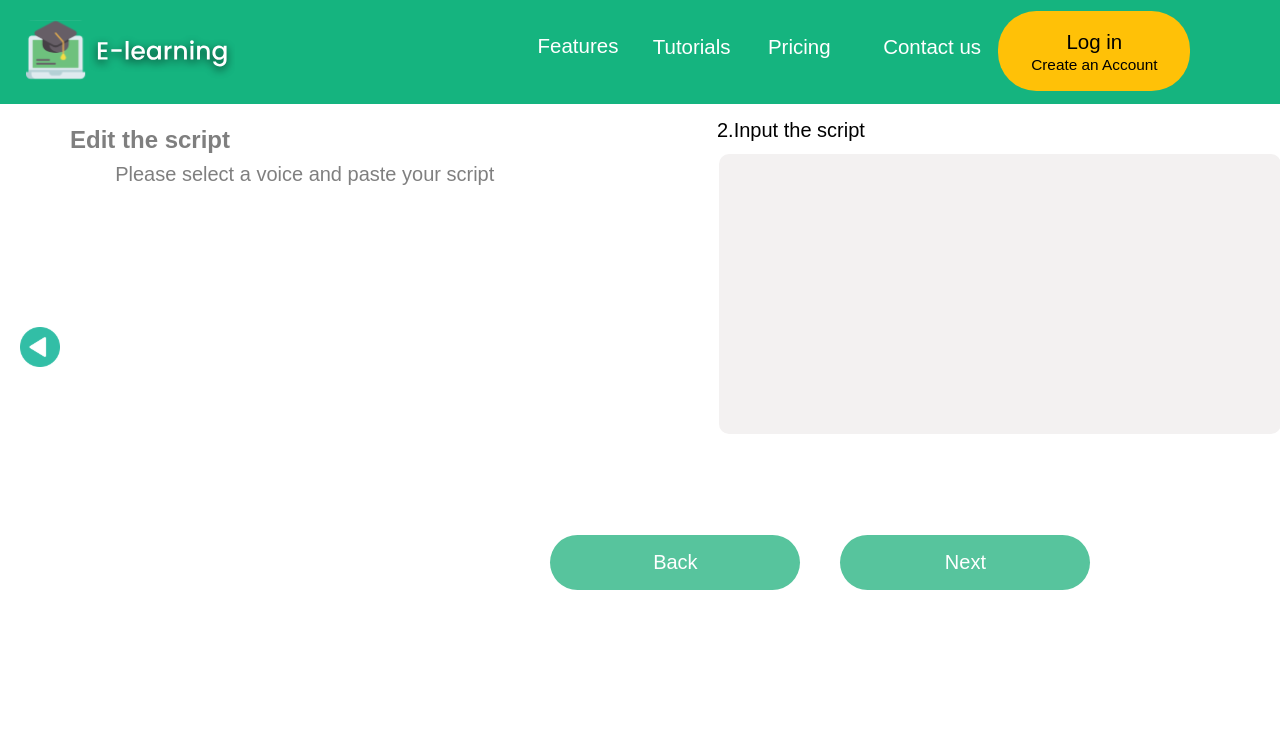
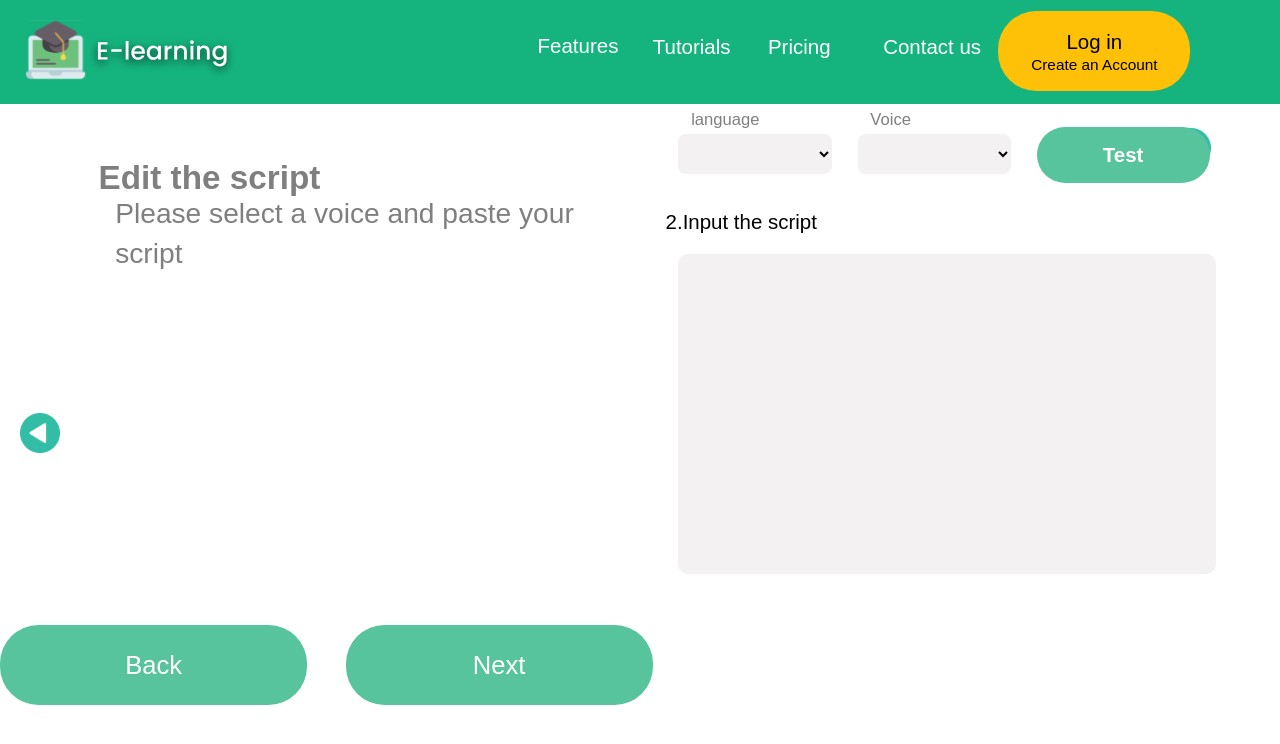
Before and after one commit to wellyhsu/emi_frontend, a Next.js app: page /VE_Edit_PPT in a window 1280 px wide. Shown: the top 744 px of the page. Built offline with nearby package versions, Linux system fonts and the light colour scheme; no server answers.

Commit message:
update(7/12)

```diff
--- a/pages/Log_in.tsx
+++ b/pages/Log_in.tsx
@@ -41,7 +41,7 @@ export default function Home() {
       window.location.replace("/");
     }
 */  // http://34.81.60.252:30031/user/login/
-console.log("URL=",process.env.NEXT_PUBLIC_API_URL + "/" + process.env.NEXT_PUBLIC_API_login);
+console.log("URL=",process.env.NEXT_PUBLIC_API_URL + process.env.NEXT_PUBLIC_API_login);
 
 fetch(process.env.NEXT_PUBLIC_API_URL + process.env.NEXT_PUBLIC_API_login, {
 //    fetch("http://34.81.60.252:30031/api/user/login/", {
--- a/pages/_app.tsx
+++ b/pages/_app.tsx
@@ -59,9 +59,8 @@ export default function App({ Component, pageProps }: AppProps) {
         <Header/>
         <div className={styles._main_block}>
           <Component {...pageProps} />
-
           <div className={styles.editor}>
-              Work | 2022 All Rights Reserved
+            Work | 2022 All Rights Reserved
           </div>
         </div>
     </div>
--- a/styles/Home.module.css
+++ b/styles/Home.module.css
@@ -1,7 +1,10 @@
 ._app_block {
+  display: inline-block;
   position: relative;
+
   height: 100%;
   width: 100%;
+
   margin: 0;
   padding: 0;
 }
@@ -584,6 +587,7 @@ ul.Layerout ul li:hover {
 .Cpart_word{
   width: 65%;
   height: 10em;
+
   font-size: 2vw;
   font-weight: 600;
   font-family: Arial, 微軟正黑體;
@@ -649,7 +653,7 @@ ul.Layerout ul li:hover {
 }
 
 .editor{
-  display: block;
+  display: inline-block;
 
   width: 100%;
   height: 8vh;
@@ -1313,14 +1317,15 @@ ul.Layerout ul li:hover {
 }
 
 .VideoEditor_image{
-  display: block;
-  width: 42vw;
-  height: 28vh;
   display: flex;
+
   justify-content: right;
   align-items: center;
   position: relative;
-  padding: 4rem 0;
+
+  width: 42vw;
+  height: 28vh;
+
   margin-top: 12%;
   margin-bottom: 1em;
 }
@@ -1450,121 +1455,129 @@ ul.Layerout ul li:hover {
 
 /* Create video */
 .Choose_file_type{
-  font-size: 24px;
+  display: inline-block;
+
+  font-size: 2vw;
   font-family: 'Poppins',Arial;
   font-style: normal;
   font-weight: 600;
-  line-height: 28px;
+  line-height: 4vh;
 
   color: rgba(0, 0, 0, 0.5);
 
-  margin-top: 50px;
+  margin-top: 6%;
   margin-left: 120px;
 }
 
+.CMV_upload_PPT_image_block{
+  display: inline-block;
+
+  width: 30vw;
+  height: 60vh;
+
+  margin-top: 10px;
+  margin-left: 14%;
+}
+
 .CMV_upload_PPT_image{
   display: inline-block;
-  width: 312px;
-  height: 245px;
-
-  margin-top: 10px;
-  margin-left: 18%;
+  position: relative;
+
+  width: 30vw;
+  height: 50vh;
+}
+
+.CMV_upload_video_image_block{
+  display: inline-block;
+
+  width: 30vw;
+  height: 60vh;
+
+  margin-left: 13%;
 }
 
 .CMV_upload_video_image{
   display: inline-block;
-  width: 250px;
-  height: 300px;
-
-  margin-left: 16%;
+  position: relative;
+
+  width: 30vw;
+  height: 43vh;
 }
 
 .checkbox{
-  width: 30px;
-  height: 30px;
-  cursor: pointer;
+  width: 2.8vw;
+  height: 2.8vw;
+  cursor: pointer;
+  position: relative;
+  z-index: 1;
 
   border-style: solid;
-  border-width: 5px;
+  border-width: 0.5vw;
   border-radius: 100%;
   border-color: rgba(217, 217, 217, 1);
   background-color: rgba(243, 241, 241, 1);
 
-  margin-right: 10px;
+  margin-right: 1vw;
 }
 
 .select_content_PPT{
   display: block;
-  width: 300px;
-
-  font-size: 20px;
+  width: 30vw;
+
+  font-size: 2vw;
   font-family: 'Poppins', Arial;
   font-style: normal;
   font-weight: 500;
   line-height: 40px;
-
   color: rgba(0, 0, 0, 0.5);
-  margin-top: -60px;
-  padding-left: 30px;
+
+  margin-top: -9vh;
+  padding-left: 4vw;
 }
 
 .select_content_video{
   display: block;
-  width: 300px;
-
-  font-size: 20px;
+  width: 30vw;
+
+  font-size: 2vw;
   font-family: 'Poppins', Arial;
   font-style: normal;
   font-weight: 500;
   line-height: 40px;
 
   color: rgba(0, 0, 0, 0.5);
-  margin-top: -30px;
-  padding-left: 50px;
-}
-
-/*寬度小於1200px時，適用此格式。*/
-@media screen and (max-width: 1200px)
-{
-  .button_block{
-    height: 20vh;
-    display: block;
-    padding-top: 4vh;
-    margin-bottom: 10vh;
-  }
-}
-
-/*寬度大於1200px時，適用此格式。*/
-@media screen and (min-width: 1200px)
-{
-  .button_block{
-    display: block;
-    padding-bottom: 14vh;
-  }
-}
-
+  margin-top: -6vh;
+  padding-left: 6vw;
+}
+
+.button_block{
+  display: inline-block;
+  height: 10vh;
+  width: 100%;
+
+  margin-top: 1vh;
+  margin-bottom: 2vh;
+}
 
 .CMV_Next_button{
-/*  display: inline-block;  */
   float: right;
 
-  width: 250px;
-  height: 55px;
-  cursor: pointer;
-
-  text-align: center;
-  font-size: 20px;
+  width: 18vw;
+  height: 9vh;
+  cursor: pointer;
+
+  text-align: center;
+  font-size: 1.6vw;
   font-family: 'Poppins',Arial;
 
   color: rgba(255, 255, 255, 1);
   background-color: rgba(87, 196, 157, 1);
 
   border: none;
-  border-radius: 40px;
+  border-radius: 3vw;
   border-color: rgba(87, 196, 157, 1);
 
   margin-right: 5vw;
-  margin-bottom: 35px;
 }
 .CMV_Next_button:hover{
   transform: scale(1.05); /*將元素放大1.05倍*/
@@ -1572,25 +1585,25 @@ ul.Layerout ul li:hover {
 
 /* upload teaching material page*/
 .Start_making{
-  font-size: 24px;
+  font-size: 2.6vw;
   font-family: 'Poppins', Arial;
   font-style: normal;
   font-weight: 600;
-  line-height: 40px;
+  line-height: 7vh;
 
   color: rgba(0, 0, 0, 0.5);
 
-  margin-top: 50px;
-  margin-left: 70px;
-  margin-bottom: -40px;
+  margin-top: 10vh;
+  margin-left: 7.7vw;
+  margin-bottom: -6.5vh;
 }
 
 .upload_script{
-  font-size: 20px;
+  font-size: 2.2vw;
   font-family: 'Poppins',Arial;
   font-style: normal;
   font-weight: 500;
-  line-height: 28px;
+  line-height: 5vh;
 
   color: rgba(0, 0, 0, 0.5);
 
@@ -1605,7 +1618,7 @@ ul.Layerout ul li:hover {
   font-family: 'Poppins', Arial;
   font-style: normal;
   font-weight: 500;
-  font-size: 1.6vw;
+  font-size: 2vw;
   line-height: 2vh;
   text-align: center;
 
@@ -1616,60 +1629,65 @@ ul.Layerout ul li:hover {
 .file_Name{
   display: inline-block;
 
-  font-size: 20px;
-  font-family: 'Poppins', Arial;
-  font-style: normal;
-  font-weight: 500;
-  line-height: 28px;
+  font-size: 2.3vw;
+  font-family: 'Poppins', Arial;
+  font-style: normal;
+  font-weight: 500;
+  line-height: 3vh;
 }
 
 .file_input{
   display: inline-block;
-  width: 562px;
-  height: 40px;
-
-  border: none;
-  border-radius: 10px;
+  width: 62vw;
+  height: 7vh;
+
+  font-size: 2vw;
+  font-family: 'Poppins', Arial;
+  font-style: normal;
+  font-weight: 500;
+  line-height: 3vh;
+
+  border: none;
+  border-radius: 1vh;
 
   color: rgba(0, 0, 0, 1);
   background-color: rgba(243, 241, 241, 1);
 
-  margin-left: 10px;
-  padding-left: 10px;
+  margin-left: 1vw;
+  padding-left: 1vw;
 }
 
 .file{
-  height: 30px;
-  display: inline-block;
-
-  font-size: 20px;
-  font-family: 'Poppins', Arial;
-  font-style: normal;
-  font-weight: 500;
-  line-height: 28px;
-
-  margin-top: -250px;
-  margin-left: 28px;
+  display: inline-block;
+
+  font-size: 2.2vw;
+  font-family: 'Poppins', Arial;
+  font-style: normal;
+  font-weight: 500;
+  line-height: 3vh;
+
+  margin-top: -41vh;
+  margin-left: 3vw;
 }
 
 .upload_block{
   display: block;
-  width: 562px;
-  height: 298px;
-  cursor: pointer;
-
-  font-size: 20px;
-  font-family: 'Poppins', Arial;
-  font-style: normal;
-  font-weight: 500;
-  line-height: 28px;
-
-  border: none;
-  border-radius: 10px;
+  width: 62vw;
+  height: 52vh;
+  cursor: pointer;
+
+  font-size: 2.2vw;
+  font-family: 'Poppins', Arial;
+  font-style: normal;
+  font-weight: 500;
+  line-height: 5vh;
+
+  border: none;
+  border-radius: 1vh;
 
   background-color: rgba(243, 241, 241, 1);
-  margin-top: 20px;
-  margin-left: 13px;
+  margin-top: 4vh;
+  margin-left: 1.5vw;
 }
 
 .choose_file {
@@ -1677,8 +1695,13 @@ ul.Layerout ul li:hover {
 }
 
 .upload_image{
-  margin-top: 12%;
-  margin-left: 38%;
+  position: relative;
+  width: 20vw;
+  height: 20vh;
+
+  margin-top: 9vh;
+  margin-left: auto;
+  margin-right: auto;
 }
 
 .upload_file_button_no_script{
@@ -1693,30 +1716,28 @@ ul.Layerout ul li:hover {
   display: inline-block;
   width: 100%;
 
-  margin-top: 5vh;
-  padding-left: 43vw;
-  margin-bottom: 2vh;
+  margin-top: 5.5vh;
+  margin-bottom: 5vh;
 }
 
 .UploadFile_Back_button{
   display: inline-block;
-  width: 250px;
-  height: 55px;
-  cursor: pointer;
-
-  text-align: center;
-  font-size: 20px;
+  width: 24vw;
+  height: 10vh;
+  cursor: pointer;
+
+  text-align: center;
+  font-size: 2vw;
   font-family: 'Poppins',Arial;
 
   color: rgba(255, 255, 255, 1);
   background-color: rgba(87, 196, 157, 1);
 
   border: none;
-  border-radius: 40px;
+  border-radius: 3vw;
   border-color: rgba(87, 196, 157, 1);
 
-  margin-right: 40px;
-  margin-bottom: 50px;
+  margin-right: 3vw;
 }
 .UploadFile_Back_button:hover{
   transform: scale(1.05); /*將元素放大1.05倍*/
@@ -1724,37 +1745,51 @@ ul.Layerout ul li:hover {
 
 .UploadFile_Next_button{
   display: inline-block;
-  width: 250px;
-  height: 55px;
-  cursor: pointer;
-
-  text-align: center;
-  font-size: 20px;
+  width: 24vw;
+  height: 10vh;
+  cursor: pointer;
+
+  text-align: center;
+  font-size: 2vw;
   font-family: 'Poppins',Arial;
 
   color: rgba(255, 255, 255, 1);
   background-color: rgba(87, 196, 157, 1);
 
   border: none;
-  border-radius: 40px;
+  border-radius: 3vw;
   border-color: rgba(87, 196, 157, 1);
 
-  margin-bottom: 50px;
-  margin-right: 50px;
+  margin-right: 3.5vw;
 }
 .UploadFile_Next_button:hover{
   transform: scale(1.05); /*將元素放大1.05倍*/
 }
 
-/*    VE    Edit PPT Page     */
+/*    VE Edit Page     */
+
+.VE_Edit_title{
+  font-size: 2.2vw;
+  font-family: 'Poppins',Arial;
+  font-style: normal;
+  font-weight: 500;
+  line-height: 10vh;
+
+  color: rgba(0, 0, 0, 0.5);
+
+  margin-top: 5vh;
+  margin-left: 9vw;
+  margin-bottom: 3vh;
+}
+
 /*寬度大於1200px時，適用此格式。*/
 @media screen and (min-width: 1200px)
 {
   .Edit_grid2 {
     display: grid;
-    grid-template-columns: repeat(2, 50%);
+    grid-template-columns: repeat(2, 50vw);
     width: 100%;
-    gap: 2%;
+    gap: 0.5vw;
   }
 }
 /*寬度小於1200px時，適用此格式。*/
@@ -1767,10 +1802,19 @@ ul.Layerout ul li:hover {
     position: relative;
 
     display: grid;
-    grid-template-rows: repeat(2, 50%);
+    grid-template-rows: repeat(2, 50vh);
     width: 100%;
-    gap: 2%;
-  }
+    gap: 1vh;
+  }
+}
+
+.Edit_video{
+  position: relative;
+
+  width: 80vw;
+  height: 60vh;
+
+  margin-left: 6vw;
 }
 
 .VE_PPT_backpage{
@@ -1799,8 +1843,7 @@ ul.Layerout ul li:hover {
 @media screen and (min-width: 1200px)
 {
   .Edit_right_part{
-    margin-top: -70px;
-    margin-left: 2%;
+    margin-top: -3vh;
   }
 }
 
@@ -1814,49 +1857,48 @@ ul.Layerout ul li:hover {
 }
 
 .Choose_voice{
-
-  font-size: 20px;
-  font-family: 'Poppins', Arial;
-  font-style: normal;
-  font-weight: 500;
-  line-height: 28px;
-
-  margin-left: 20px;
+  font-size: 1.6vw;
+  font-family: 'Poppins', Arial;
+  font-style: normal;
+  font-weight: 500;
+  line-height: 4.8vh;
+
+  margin-left: 1.5vw;
 }
 
 .language_part{
   display: inline-block;
 
-  margin-left: 10px;
+  margin-left: 1vw;
 }
 
 .language{
-  font-size: 16px;
-  font-family: 'Poppins', Arial;
-  font-style: normal;
-  font-weight: 500;
-  line-height: 16px;
+  font-size: 1.3vw;
+  font-family: 'Poppins', Arial;
+  font-style: normal;
+  font-weight: 500;
+  line-height: 3vh;
   color: rgba(0, 0, 0, 0.5);
 
-  margin-top: 20px;
-  padding-left: 12px;
+  margin-top: 3vh;
+  padding-left: 1vw;
 }
 
 .Voice_part{
   display: inline-block;
 
-  margin-left: 30px;
+  margin-left: 2vw;
 }
 
 .Voice{
-  font-size: 16px;
-  font-family: 'Poppins', Arial;
-  font-style: normal;
-  font-weight: 500;
-  line-height: 12px;
+  font-size: 1.3vw;
+  font-family: 'Poppins', Arial;
+  font-style: normal;
+  font-weight: 500;
+  line-height: 3vh;
   color: rgba(0, 0, 0, 0.5);
 
-  padding-left: 10px;
+  padding-left: 1vw;
 }
 
 .USEnglish{
@@ -1872,93 +1914,89 @@ ul.Layerout ul li:hover {
 }
 
 .select{
-  width: 150px;
-  height: 30px;
-
-  border: none;
-  border-radius: 8px;
+  width: 12vw;
+  height: 5vh;
+
+  border: none;
+  border-radius: 1vh;
 
   background-color: rgba(243, 241, 241, 1);
-  padding-left: 10px;
+  padding-left: 1vw;
 }
 
 select.option{
   border: none;
-  border-radius: 8px;
 
   background-color: rgba(243, 241, 241, 1);
 }
 
 .Test_button{
   display: inline-block;
-  width: 168px;
-  height: 40px;
+  width: 13.5vw;
+  height: 7vh;
   position: absolute;
   z-index: 1;
   cursor: pointer;
 
-  font-size: 20px;
+  font-size: 1.6vw;
   font-family: 'Poppins', Arial;
   font-style: normal;
   font-weight: 600;
-  line-height: 28px;
-
-  border: none;
-  border-radius: 20px;
+  line-height: 6vh;
+
+  border: none;
+  border-radius: 3vw;
 
   color: rgba(255, 255, 255, 1);
   background-color: rgba(87, 196, 157, 1);
 
-  margin-top: 30px;
-  margin-left: 30px;
+  margin-top: 5.3vh;
+  margin-left: 2vw;
 }
 .Test_button:hover{
   transform: scale(1.02);
 }
 
 .Input_script{
-  margin-top: 20px;
+  margin-top: 4vh;
 }
 
 .Input_script_word {
-  height: 30px;
   display: inline;
 
-  font-size: 20px;
-  font-family: 'Poppins', Arial;
-  font-style: normal;
-  font-weight: 500;
-  line-height: 28px;
-
-  margin-top: -250px;
-  margin-left: 28px;
+  font-size: 1.6vw;
+  font-family: 'Poppins', Arial;
+  font-style: normal;
+  font-weight: 500;
+  line-height: 4vh;
+
+  margin-left: 1.5vw;
 }
 
 .Input_script_block{
   display: block;
-  width: 562px;
-  height: 280px;
-
-  font-size: 20px;
-  font-family: 'Poppins', Arial;
-  font-style: normal;
-  font-weight: 500;
-  line-height: 28px;
+  width: 42vw;
+  height: 40vh;
+
+  font-size: 1.6vw;
+  font-family: 'Poppins', Arial;
+  font-style: normal;
+  font-weight: 500;
+  line-height: 4.5vh;
 
   border: none;
   border-radius: 10px;
   resize: none;
 
   background-color: rgba(243, 241, 241, 1);
-  margin-top: 10px;
-  margin-left: 30px;
-  padding-top: 3px;
-  padding-left: 10px;
-}
-
-.Edit_video{
-  margin-left: 13%;
-}
+  margin-top: 2vh;
+  margin-left: 2.5vw;
+
+  padding-top: 1vh;
+  padding-left: 1vw;
+}
+
+
 
 
 
@@ -2468,11 +2506,11 @@ select.option{
 
 /*  Pop-up Quiz  Upload PPT page */
 .upload_file_title{
-  font-size: 20px;
+  font-size: 2.2vw;
   font-family: 'Poppins',Arial;
   font-style: normal;
   font-weight: 500;
-  line-height: 28px;
+  line-height: 5vh;
 
   color: rgba(0, 0, 0, 0.5);
 
```
Also changed, not shown: pages/VE_Create_My_video.tsx (+9 -11 lines), pages/VE_Edit_video.tsx (+4 -6 lines), pages/VE_Edit_video_no_script.tsx (+213 -8 lines), pages/VE_upload_file_page.tsx (+5 -5 lines), 1 other file (tests, documents, lock files or other folders).
